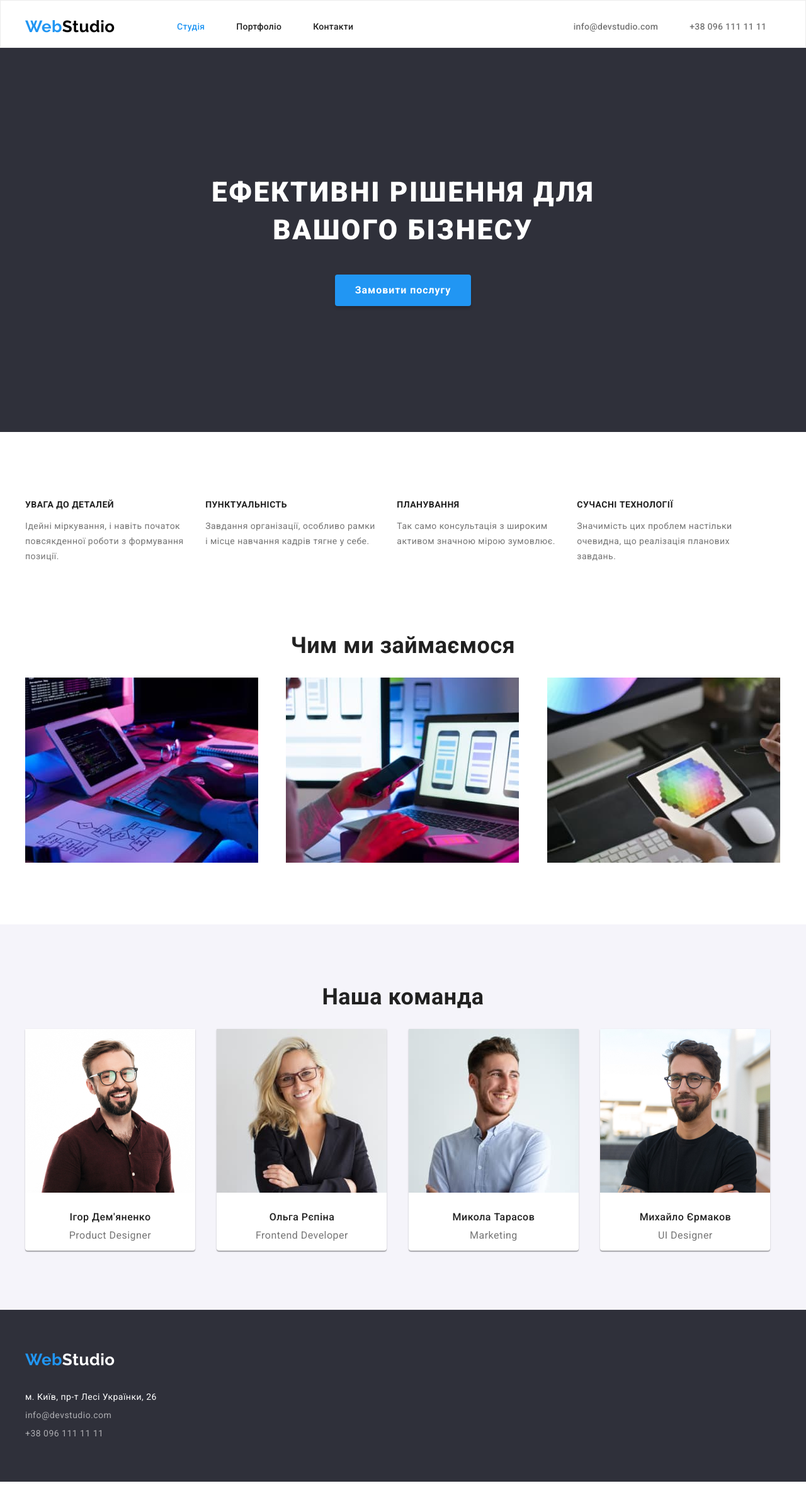
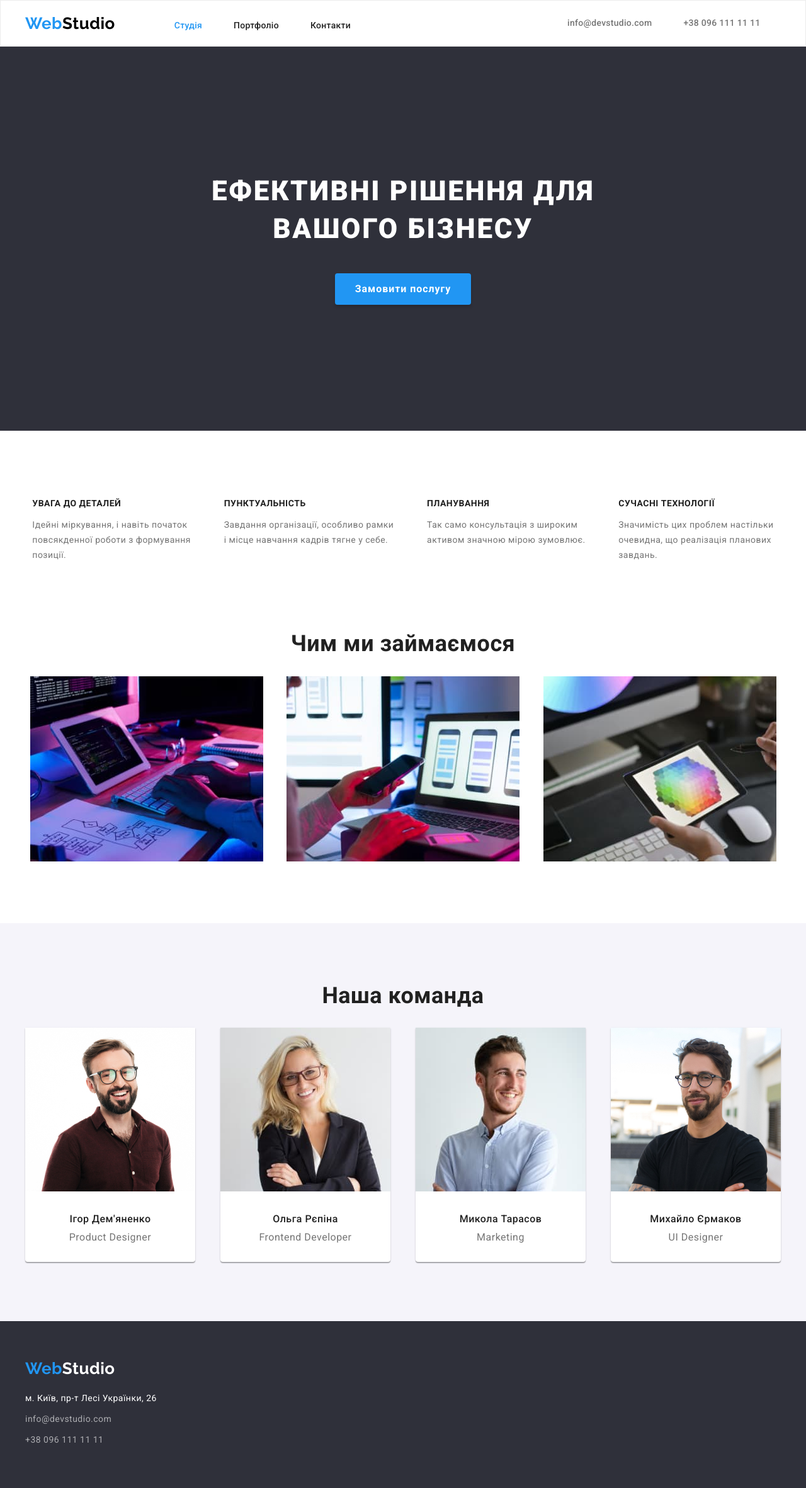
Before and after one commit to Mykkolla/goit-markup-hw-08, a plain HTML site: page index.html in a window 1280 px wide. Shown: the whole page at 63% size. Drawn offline with nearby package versions, Linux system fonts and the light colour scheme.

Commit message:
Modul3befordel

```diff
--- a/css/styles.css
+++ b/css/styles.css
@@ -48,20 +48,26 @@
 /* ------------------------------------------------------------Header-start*/
 .header {
     border: 1px solid #ECECEC;
+}
 
+.main-nav {
+    display: flex;
+    align-items:center;
 }
 .logo {
-    display: inline-block;
-    vertical-align: middle;
+    display: flex;
 }
-
 .navigation {
-   display: inline-flex;
-   margin: 32px 345px 24px 94px;
+    display: flex;
+    margin: 32px 344px 24px 94px;
 }
 
 .contacts {
-    display: inline-flex;
+    display:flex;
+}
+
+.contacts > li:not(:last-child) {
+    margin-right:50px;
 }
 .logo {
 font-family: 'Raleway', sans-serif;
@@ -82,17 +88,22 @@ color: var(--accsent-color);
     color:var(--logo-color);
 }
 .navigation-studio, .navigation-portfolio, .navigation-contacts {
+    display: block;
     font-weight: 500;
 font-size: 14px;
 line-height: 1.14;
 letter-spacing: 0.02em;
 color: var(--main-color);
 }
-.navigation-studio, .navigation-portfolio,.contacts-mail {
-    margin: 0 50px 0 0;
+
+/* .navigation > li:not(:last-child) {
+    margin-right:50px;
+} --------alt-work-*/
+.navigation .navigation-li + .navigation-li {
+    margin-left:50px;
 }
-
 .contacts-mail, .contacts-tel {
+    display: block;
     font-weight: 500;
 font-size: 14px;
 line-height: 1.14;
@@ -127,14 +138,16 @@ color: var(--accsent-color);
 
 }
 .main-title {
+padding: 0;/* -------*/
+margin:0 0 40px 0;
+
 font-weight: 900;
 font-size: 44px;
 line-height: 1.36;
 letter-spacing: 0.06em;
 text-transform: uppercase;
 color: var(--hover-button-color);
-padding: 0;/* -------*/
-margin:0 0 40px 0;
+
 }
 
 .main-butt {
@@ -174,52 +187,51 @@ font-size: 14px;
 line-height: 1.71;
 color: var(--text-color);
 }
+.specific {
+    display: flex;
+    justify-content: space-around;
+}
 
- .specific > li {
-    display: inline-block;
-    vertical-align:top;
+.specific .specific-ul:not(:last-child) {
+    margin-right: 30px;
+}
 
-}
-.specific-ul {
-    display: inline-block;
-    margin-right: 30px;
-
- }
- .specific-ul:last-child {
-    margin-right: 0px;
- }
 /*--------------------------------------section--3-----Чим ми займаємося---*/
 .section-doing {
     padding-top: 0;
 }
 .doing {
+    margin: 0 0 30px 0;
+
     font-weight: 700;
     font-size: 36px;
     line-height: 1.17;
     text-align: center;
     color: var(--main-color);
-    margin: 0 0 30px 0;
+
 }
 .doing-img {
-    padding: 0;
     margin-bottom: 0;
+    display:flex;
+    align-content:center;
+    align-items: center;
+    justify-content: space-evenly;
 }
 
- .doing-img > li {
-    display: inline-block;
-}
-.coding, .mobile {
-    margin: 0 40px 0 0;
+
+.doing-img > .doing-li:not(:last-child) {
+    margin-right: 30px;
   }
 
 /*-------------------------------------------------section--4-----ourteam---*/
 .team-our {
+    margin-top: 0;
+
  font-weight: 700;
 font-size: 36px;
 line-height: 1.17;
 text-align: center;
 color: var(--main-color);
-margin-top: 0;
 }
 
 .container-team {
@@ -228,6 +240,7 @@ margin-top: 0;
 }
 
 .team-list-img > h3 {
+    margin: 30px 0 10px 0;
 
 font-weight: 500;
 font-size: 16px;
@@ -235,17 +248,18 @@ line-height: 1.19;
 text-align: center;
 color: var(--main-color);
 padding: 0;
-margin: 24px 0 10px 0;
-
 }
 .team-list-img > p  {
+    margin-bottom:30px;
+    margin-top: 0;
+    padding:0;
+
      font-weight: 400;
     font-size: 16px;
     line-height: 1.19;
     text-align: center;
     color: var(--text-color);
-    margin: 0 0 15px 0;
-    padding:0;
+
 }
 
 .team-list-img {
@@ -255,29 +269,29 @@ box-shadow: 0px 1px 3px rgba(0, 0, 0, 0.12),
  0px 2px 1px rgba(0, 0, 0, 0.2);
 border-radius: 0px 0px 4px 4px;
 }
-
- .team-list-img {
-    display: inline-block;
+.team-list > li:not(:last-child) {
     margin-right: 30px;
 }
- .team-list-img:last-child {
-    margin-right: 0px;
+.team-list {
+    display: flex;
+    justify-content: space-between;
 }
+
 /* ------------------------------------------------------------Footer*/
 .logo-footer {
     color: var(--hover-button-color);
 
 }
 .footer-main {
-
     background-color: var(--fon-footer-h-color);
 
 }
 .logo-mar {
     display: inline-block;
-    margin: 64px 0 32px 0;
+    margin: 60px 0 20px 0;
 }
 .address-str {
+    display: block;
     font-style: normal;
 font-weight: 400;
 font-size: 14px;
@@ -285,18 +299,23 @@ line-height: 1.71;
 color: var(--hover-button-color)
 }
 .address-mail, .address-tel {
+    display: block;
     font-style: normal;
 font-weight: 400;
 font-size: 14px;
 line-height: 1.71;
 color: rgba(255, 255, 255, 0.6);
 }
-.address-str, .address-mail {
-    display: inline-block;
-    padding-bottom: 5px;
+.address {
+    display: flex;
+    flex-direction:column;
 }
-.address-tel {
-    display: inline-block;
+
+.address .address-li:not(:last-child) {
+    margin-bottom: 9px;
+}
+
+.address .address-li:last-child {
     padding-bottom: 64px;
 }
 .address-mail:focus, .address-tel:focus, .address-str:focus {
@@ -319,14 +338,15 @@ color: rgba(255, 255, 255, 0.6);
     margin: 30px 0 50px 0;
 
 }
-.job-li {
+.job > li:not(:last-child) {
     margin-right: 8px;
 }
-.job-li:last-child {
-    margin-right: 0px;
-}
+
 .job-but {
+    padding: 6px 22px;
+
 font-family: inherit;
+font-weight: 500;
 font-size: 16px;
 line-height: 1.62;
 text-align: center;
@@ -337,7 +357,7 @@ cursor: pointer;
 background: var(--portfolio-nav-button-color);
 border-radius: 4px;
 min-width: 130px;
-padding: 10px 20px;
+
 
 }
 
@@ -352,27 +372,34 @@ color: var(--hover-button-color);
 /* ------портфоліо---- */
 
 .sample-href > p {
+    margin:4px 0 20px 24px;
+
 font-weight: 400;
 font-size: 16px;
 line-height: 1.89;
 color: var(--text-color);
-margin:4px 0 20px 24px;
-
 }
 
 .sample-href > .sample-titel {
+    margin-left: 24px;
+    margin-top: 20px;
+
     font-family: inherit;
     font-weight: 700;
     font-size: 18px;
     line-height: 2.0;
     letter-spacing: 0.06em;
     color: var(--main-color);
-    margin-left: 24px;
-    margin-top: 20px;
+
 }
+.sample {
+    display: flex;
+    flex-wrap: wrap;
+    justify-content: space-evenly;
+    gap: 30px;
 
+}
 .sample-li {
     border: 1px solid #EEEEEE;
-    display: inline-block;
 
 }
--- a/index.html
+++ b/index.html
@@ -13,12 +13,12 @@
 </head>
 <body>
     <header class="header">
-        <nav class="container">
+        <nav class="container main-nav">
         <a href="./index.html" lang="en" class="logo link list" >Web<span class="logo-start">Studio</span></a>
     <ul class="navigation list">
-        <li><a href="" class="navigation-studio navigation-studio-active link">Студія</a></li>
-        <li><a href="./portfolio.html" class="navigation-portfolio link">Портфоліо</a></li>
-        <li><a href="" class="navigation-contacts link">Контакти</a></li>
+        <li class="navigation-li"><a href="" class="navigation-studio navigation-studio-active link">Студія</a></li>
+        <li class="navigation-li"><a href="./portfolio.html" class="navigation-portfolio link">Портфоліо</a></li>
+        <li class="navigation-li"><a href="" class="navigation-contacts link">Контакти</a></li>
     </ul>
     <ul class="contacts list">
         <li><a href="mailto:info@devstudio.com" class="contacts-mail link">info@devstudio.com</a></li>
@@ -54,9 +54,9 @@
         <section class="section section-doing">
                 <h2 class="doing">Чим ми займаємося</h2>
                 <ul class="doing-img link list">
-                    <li class="coding"><img src="./images/coding.jpg" alt="coding" width="370" height="294"></li>
-                    <li class="mobile"><img src="./images/mobiled.jpg" alt="mobile_programms" width="370" height="294"></li>
-                    <li class="designe"><img src="./images/crieting.jpg" alt="designe" width="370" height="294"></li>
+                    <li class="doing-li"><img src="./images/coding.jpg" alt="coding" width="370" height="294"></li>
+                    <li class="doing-li"><img src="./images/mobiled.jpg" alt="mobile_programms" width="370" height="294"></li>
+                    <li class="doing-li"><img src="./images/crieting.jpg" alt="designe" width="370" height="294"></li>
                 </ul>
         </section>
     </div>
@@ -90,9 +90,9 @@
         <a href="./index.html" lang="en" class="logo logo-mar link list" >Web<span class="logo-footer">Studio</span></a>
         <address>
             <ul class="address list link">
-                <li><a href="https://goo.gl/maps/DKKHPqJNkNReEyp99" target="_blank" rel="noreferrer noopener" class="address-str list link">м. Київ, пр-т Лесі Українки, 26</a></li>
-                <li><a href="mailto:info@devstudio.com" class="address-mail list link">info@devstudio.com</a></li>
-                <li><a href="tel:+380961111111" class="address-tel list link">+38 096 111 11 11</a></li>
+                <li class="address-li"><a href="https://goo.gl/maps/DKKHPqJNkNReEyp99" target="_blank" rel="noreferrer noopener" class="address-str list link">м. Київ, пр-т Лесі Українки, 26</a></li>
+                <li class="address-li"><a href="mailto:info@devstudio.com" class="address-mail list link">info@devstudio.com</a></li>
+                <li class="address-li"><a href="tel:+380961111111" class="address-tel list link">+38 096 111 11 11</a></li>
             </ul>
         </address>
     </div>
```
Lines whose indentation alone changed are shown as unchanged.
